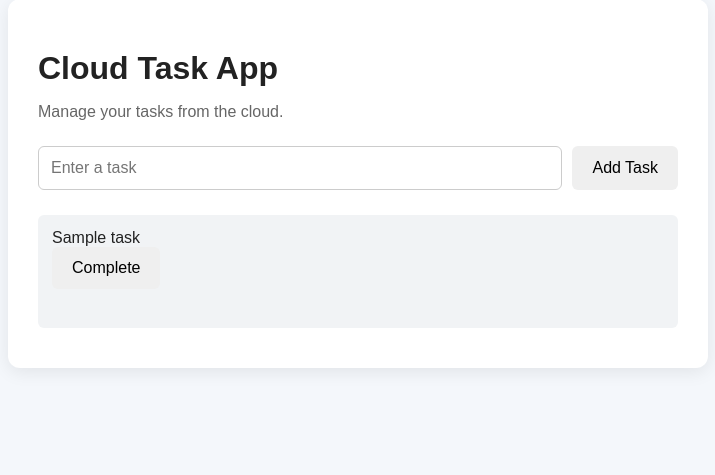
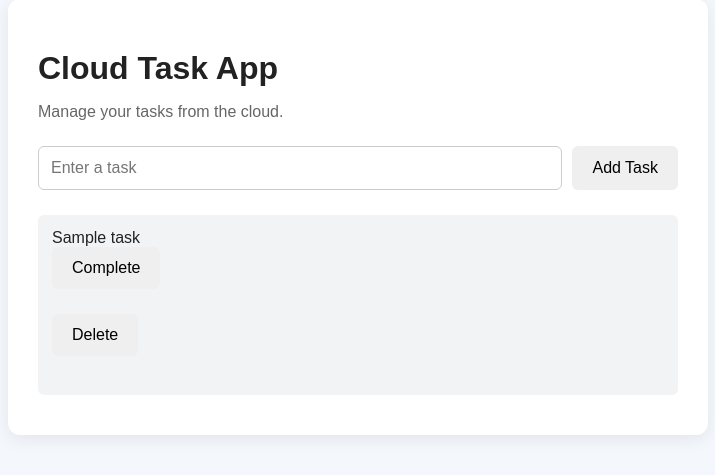
Before and after one commit to mayostiker/cloud-task-app-docker, a Flask app: template templates/index.html in a window 1280 px wide. Shown: the part 61-536 px from the top of the page, without its empty margins (282-997 px from the left). Run offline with Flask 3, Linux system fonts and the light colour scheme; the template is opened without the code that fills it: most values are stand-ins (such as "Sample title", 1, 10 or a date in 2020).

Commit message:
feat: add task deletion to capstone app

```diff
--- a/app.py
+++ b/app.py
@@ -57,6 +57,21 @@ def complete_task(task_id):
     connection.close()
 
     return redirect("/")
+@app.route("/delete/<int:task_id>", methods=["POST"])
+def delete_task(task_id):
+    connection = get_connection()
+    cursor = connection.cursor()
 
+    cursor.execute(
+        "DELETE FROM tasks WHERE id = %s",
+        (task_id,)
+    )
+
+    connection.commit()
+
+    cursor.close()
+    connection.close()
+
+    return redirect("/")
 if __name__ == "__main__":
     app.run(host="0.0.0.0", port=5000, debug=True)
--- a/templates/index.html
+++ b/templates/index.html
@@ -28,6 +28,10 @@
 {% else %}
 <span class="completed-label">Completed</span>
 {% endif %}
+
+<form method="POST" action="/delete/{{ task.id }}">
+    <button type="submit">Delete</button>
+</form>
     </div>
     {% else %}
     <p>No tasks yet.</p>
```
Also changed, not shown: tests/test_app.py (+20 -0 lines). Lines whose indentation alone changed are shown as unchanged.
